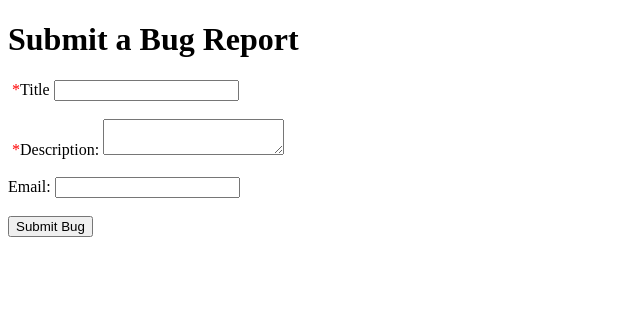
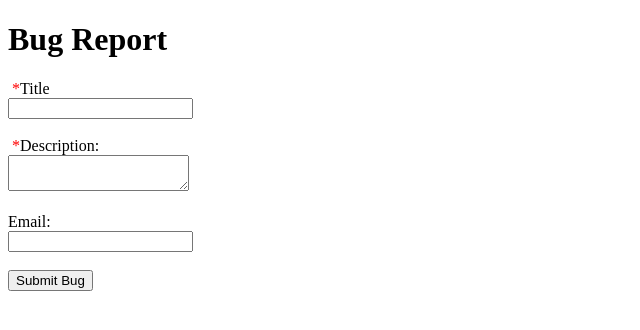
Before and after one commit to Dan-Yaacobi/Game-Feedback-, a website: page views/form.html in a window 1280 px wide. Shown: the whole page, without its empty margins (0-640 px from the left). Drawn offline with Linux system fonts and the light colour scheme.

Commit message:
Update form.html
better asterisk and form fields positioning.

```diff
--- a/views/form.html
+++ b/views/form.html
@@ -11,11 +11,11 @@
 </style>
 </head>
 <body>
-  <h1>Submit a Bug Report</h1>
+  <h1>Bug Report</h1>
   <form id="bugForm">
-    <label><span class="required-star">*</span>Title <input type="text" name="title" required></label><br><br>
-    <label> <span class="required-star">*</span>Description: <textarea name="description" required></textarea></label><br><br>
-    <label>Email: <input type="text" name="email"></label><br><br>
+    <label><span class="required-star">*</span>Title<br><input type="text" name="title" required></label><br><br>
+    <label> <span class="required-star">*</span>Description:<br><textarea name="description" required></textarea></label><br><br>
+    <label>Email:<br><input type="text" name="email"></label><br><br>
     <button type="submit">Submit Bug</button>
   </form>
 
```
